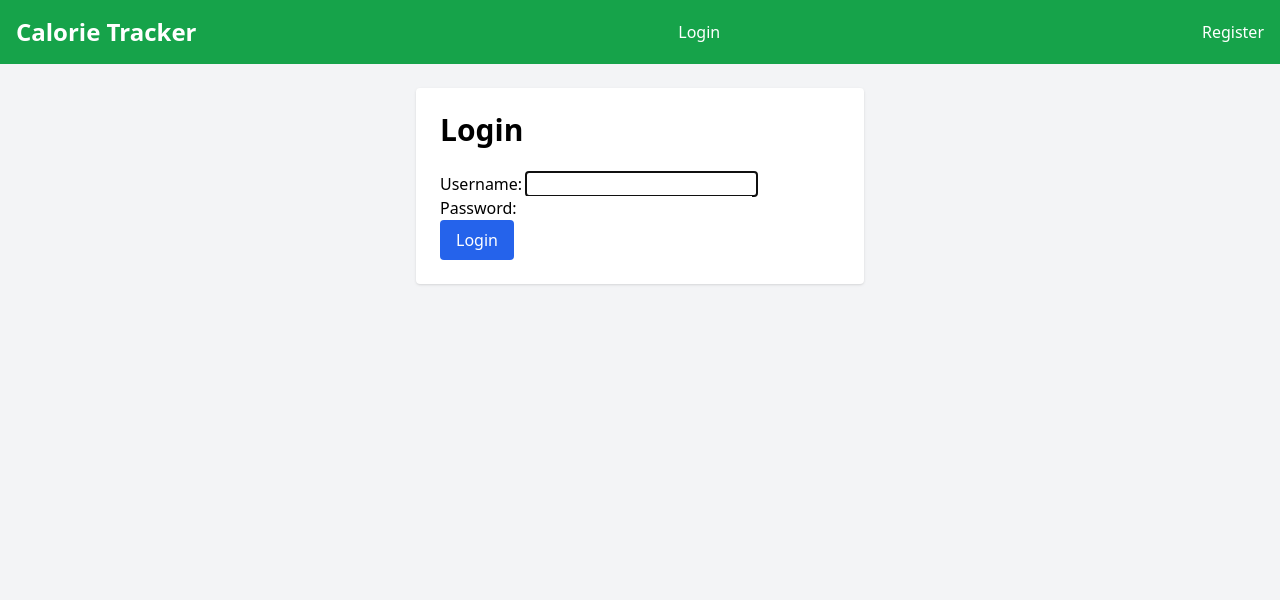
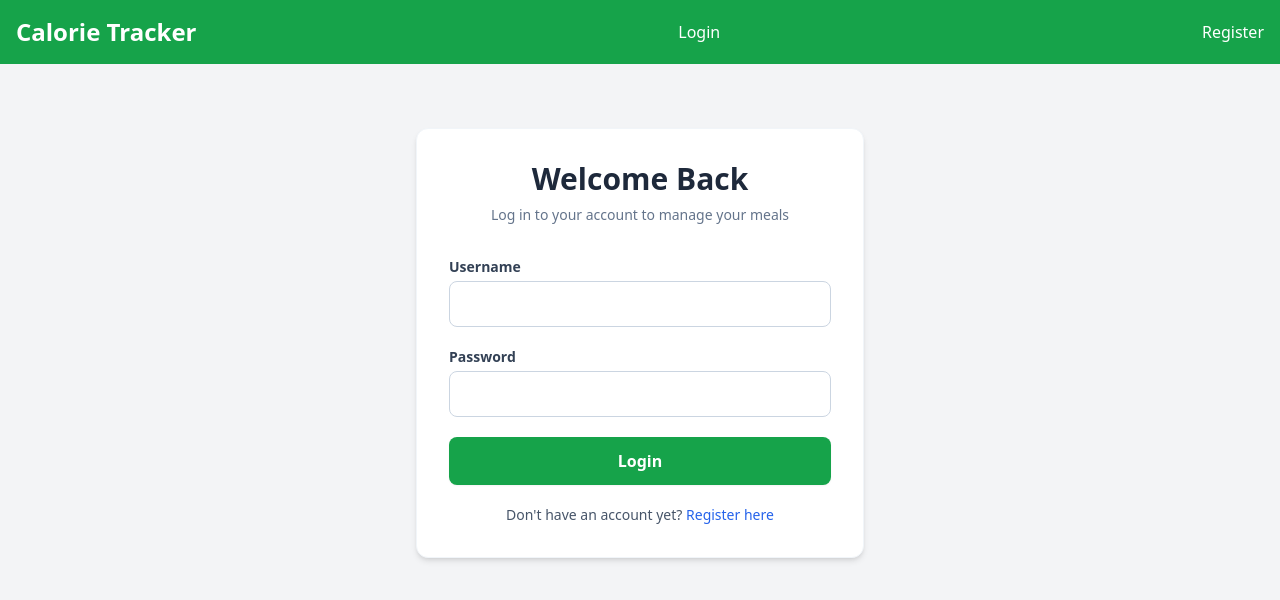
Before and after one commit to rojeshdahal/Calorie-Tracker, a Django app: page /accounts/login/ in a window 1280 px wide. Shown: the top 600 px of the page. Run offline with Django 5.2, Linux system fonts and the light colour scheme; some libraries are stand-ins or nearby versions.

Commit message:
login page ui improvements

```diff
--- a/accounts/templates/accounts/login.html
+++ b/accounts/templates/accounts/login.html
@@ -1,27 +1,58 @@
 {% extends 'meals/base.html' %}
 
 {% block content %}
+<div class="max-w-md mx-auto bg-white p-8 rounded-xl shadow-md border border-slate-100 my-10">
 
-<div class="max-w-md mx-auto bg-white p-6 rounded shadow">
+    <div class="text-center mb-8">
+        <h1 class="text-3xl font-extrabold text-slate-800">Welcome Back</h1>
+        <p class="text-sm text-slate-500 mt-2">Log in to your account to manage your meals</p>
+    </div>
 
-    <h1 class="text-3xl font-bold mb-6">
-        Login
-    </h1>
-
-    <form method="POST">
-
+    <form method="POST" class="space-y-5">
         {% csrf_token %}
 
-        {{ form.as_p }}
+        <!-- Catch global/invalid credential errors -->
+        {% if form.non_field_errors %}
+            <div class="bg-red-50 border border-red-200 text-red-700 p-3 rounded-lg text-sm">
+                {% for error in form.non_field_errors %}
+                    <p class="font-medium">⚠️ {{ error }}</p>
+                {% endfor %}
+            </div>
+        {% endif %}
 
+        <!-- Loop through form fields (username, password) -->
+        {% for field in form %}
+            <div class="flex flex-col space-y-1">
+                <label for="{{ field.id_for_label }}" class="text-sm font-semibold text-slate-700">
+                    {{ field.label }}
+                </label>
+
+                <!-- Tailwind handles formatting for whatever native inputs Django generates -->
+                <div class="django-input-wrapper [&_input]:w-full [&_input]:px-4 [&_input]:py-2.5 [&_input]:rounded-lg [&_input]:border [&_input]:border-slate-300 [&_input]:text-slate-900 [&_input]:outline-none [&_input]:transition [&_input]:duration-150 [&_input]:focus:border-blue-600 [&_input]:focus:ring-2 [&_input]:focus:ring-blue-500/20">
+                    {{ field }}
+                </div>
+
+                <!-- Field specific errors (like a missing required field) -->
+                {% for error in field.errors %}
+                    <p class="text-xs font-medium text-red-600 mt-1">{{ error }}</p>
+                {% endfor %}
+            </div>
+        {% endfor %}
+
+
+        <!-- Full-Width Submit Button -->
         <button
-            class="bg-blue-600 text-white px-4 py-2 rounded"
+            type="submit"
+            class="w-full bg-green-600 hover:bg-green-700 text-white font-semibold py-3 px-4 rounded-lg shadow-sm hover:shadow transition duration-150 ease-in-out focus:ring-2 focus:ring-blue-500 focus:ring-offset-2 mt-2"
         >
             Login
         </button>
 
+        <!-- Redirect to signup -->
+        <p class="text-center text-sm text-slate-600 mt-4">
+            Don't have an account yet?
+            <a href="{% url 'register' %}" class="text-blue-600 hover:underline font-medium">Register here</a>
+        </p>
     </form>
-
 </div>
-
 {% endblock %}
```
